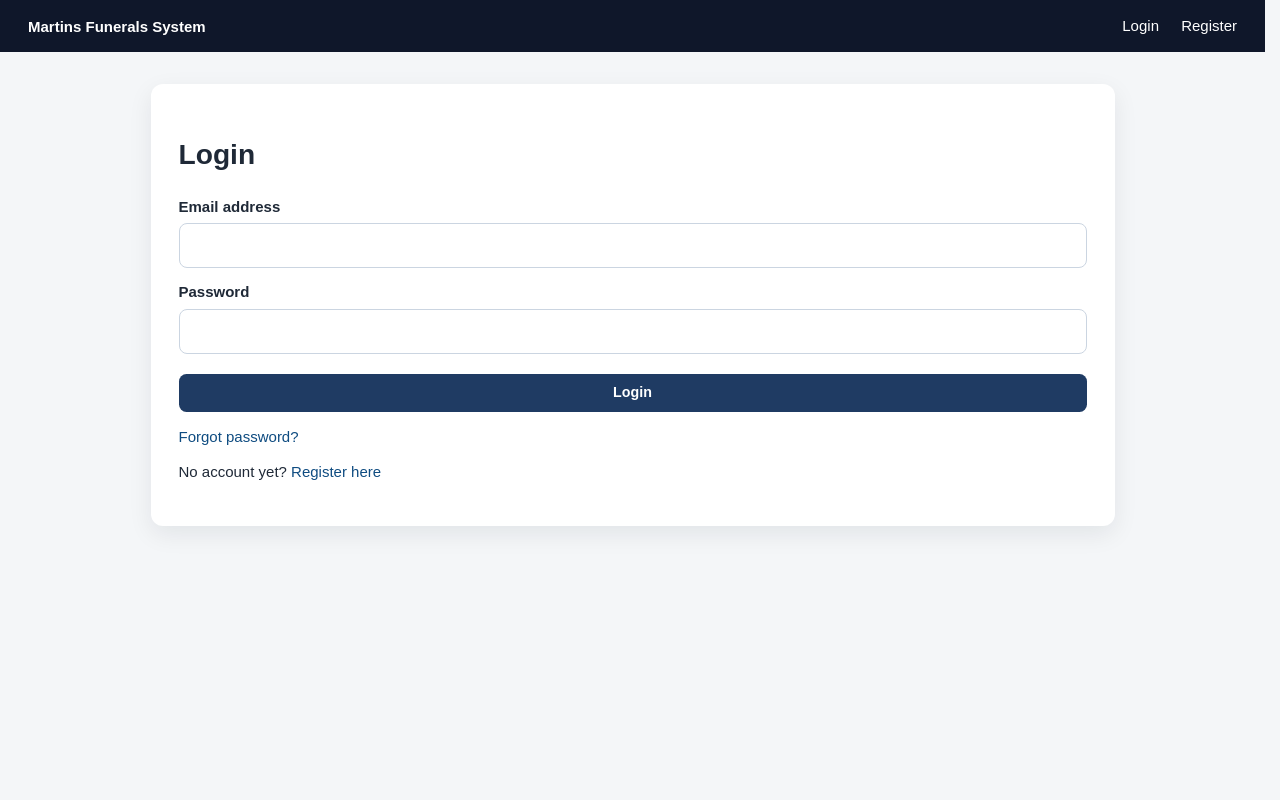
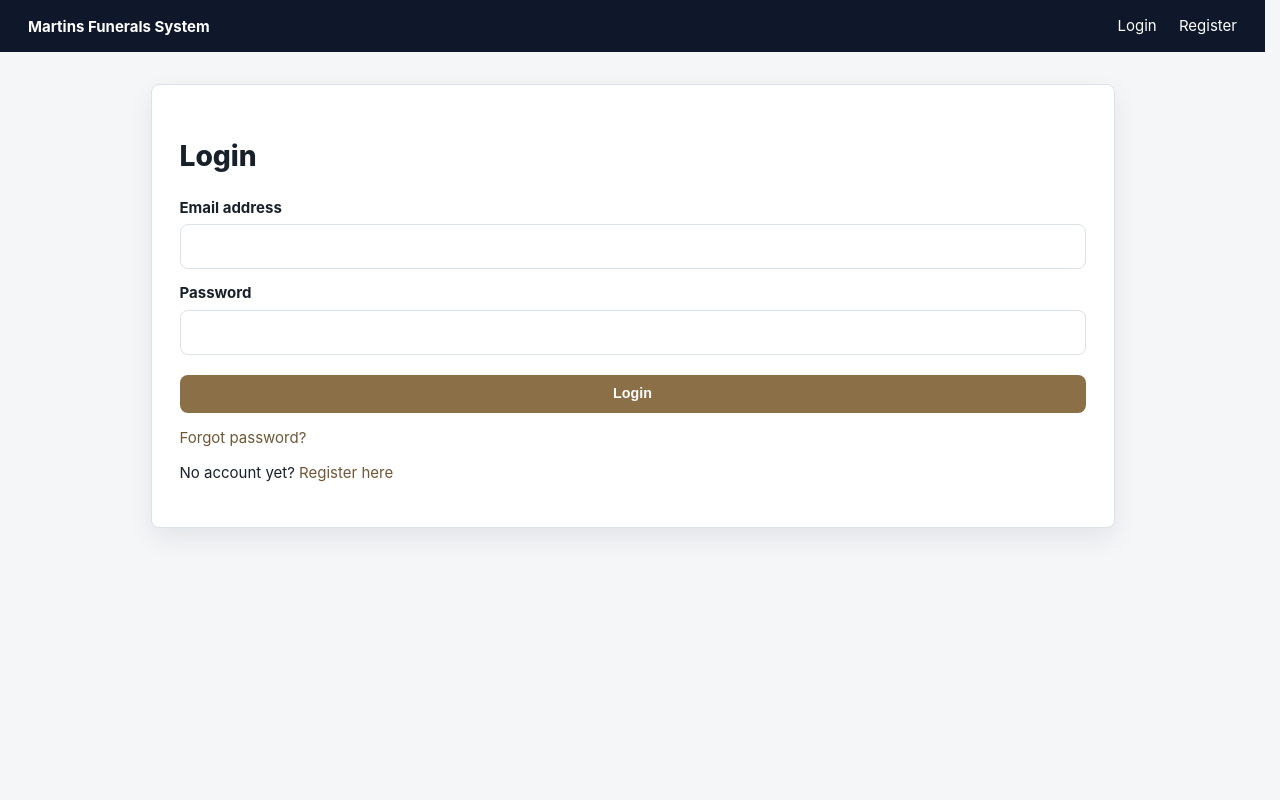
Before and after one commit to WjmPiek/martins-funeral-system, a Flask app: page /login in a window 1280 px wide. Run offline with Flask 3, Linux system fonts and the light colour scheme.

Commit message:
Unify Martins UI theme

```diff
--- /dev/null
+++ b/app/static/css/martins-theme.css
@@ -0,0 +1,48 @@
+:root {
+  --martins-font: Inter, "Segoe UI", Roboto, Arial, sans-serif;
+  --martins-bg: #f4f6f8;
+  --martins-surface: #ffffff;
+  --martins-surface-soft: #f8fafc;
+  --martins-sidebar: #2f3640;
+  --martins-sidebar-strong: #242a32;
+  --martins-primary: #8b6f47;
+  --martins-primary-strong: #6f5737;
+  --martins-accent: #4f7f8f;
+  --martins-text: #18202a;
+  --martins-muted: #64707d;
+  --martins-border: #dce2e8;
+  --martins-radius: 8px;
+  --martins-shadow: 0 10px 26px rgba(24, 32, 42, 0.08);
+  --bg: var(--martins-bg);
+  --panel: var(--martins-surface);
+  --text: var(--martins-text);
+  --muted: var(--martins-muted);
+  --line: var(--martins-border);
+  --primary: var(--martins-primary);
+  --primary-strong: var(--martins-primary-strong);
+  --brand: var(--martins-primary);
+  --brand-dark: var(--martins-primary-strong);
+  --shadow: var(--martins-shadow);
+}
+
+html, body { font-family: var(--martins-font) !important; background: var(--martins-bg) !important; color: var(--martins-text); letter-spacing: 0; }
+body::before { display: none !important; }
+h1, h2, h3, h4, h5, h6 { color: var(--martins-text); letter-spacing: 0 !important; font-weight: 800; }
+a { color: var(--martins-primary-strong); }
+.sidebar, .app-sidebar, .executive-sidebar { background: var(--martins-sidebar) !important; color: #fff !important; border-radius: 0 !important; box-shadow: 4px 0 18px rgba(24,32,42,.16) !important; }
+.sidebar a, .app-sidebar a, .executive-sidebar a, .side-link, .side-toggle, .sidebar-brand, .sidebar-logo { color: #fff !important; border-radius: var(--martins-radius) !important; }
+.sidebar a:hover, .app-sidebar a:hover, .side-link:hover, .side-toggle:hover, .side-link.active, .tab-button.active { background: rgba(255,255,255,.14) !important; color: #fff !important; }
+.sidebar-subnav, .side-submenu { background: var(--martins-sidebar-strong) !important; border-radius: var(--martins-radius) !important; }
+.sidebar-subnav a, .side-submenu a { color: #eef2f6 !important; }
+.topbar, .mobile-topbar, .executive-topbar, .mobile-app-header { background: var(--martins-surface) !important; color: var(--martins-text) !important; border: 1px solid var(--martins-border) !important; border-radius: var(--martins-radius) !important; box-shadow: var(--martins-shadow) !important; }
+.card, .glass-card, .form-card, .panel, .hero-panel, .status-panel, .today-card, .metric, .workspace-card, .exec-card, .dashboard-kpi, .security-checklist, .stat-card, .pipeline-card, .pipeline-column { background: var(--martins-surface) !important; border: 1px solid var(--martins-border) !important; border-radius: var(--martins-radius) !important; box-shadow: var(--martins-shadow) !important; backdrop-filter: none !important; }
+button, .btn, .glass-button, .tab-button, .back-btn, .actions a, .top-toolbar a, .top-toolbar button, input[type="submit"], button[type="submit"] { border-radius: var(--martins-radius) !important; font-weight: 800; box-shadow: none !important; }
+button, .btn-primary, .glass-button, button[type="submit"], input[type="submit"], .actions a:first-child { background: var(--martins-primary) !important; border-color: var(--martins-primary) !important; color: #fff !important; }
+button:hover, .btn-primary:hover, .glass-button:hover { background: var(--martins-primary-strong) !important; border-color: var(--martins-primary-strong) !important; transform: none !important; }
+input, select, textarea, .form-control, .form-select { border: 1px solid var(--martins-border) !important; border-radius: var(--martins-radius) !important; background: #fff !important; color: var(--martins-text) !important; }
+input:focus, select:focus, textarea:focus, .form-control:focus, .form-select:focus { border-color: var(--martins-primary) !important; box-shadow: 0 0 0 3px rgba(139,111,71,.18) !important; outline: none !important; }
+.eyebrow, .nav-group-title, th, .muted, small { letter-spacing: 0 !important; }
+th { background: var(--martins-surface-soft) !important; color: var(--martins-muted) !important; }
+.alert, .flash { border-radius: var(--martins-radius) !important; border: 1px solid var(--martins-border) !important; }
+.login-card, .auth-card, .form-card { max-width: 560px; margin-inline: auto; }
+.login-logo, .sidebar-logo img, .sidebar-brand img { object-fit: contain; }
--- a/app/templates/base.html
+++ b/app/templates/base.html
@@ -7,6 +7,7 @@
 
     <link rel="preload" href="{{ url_for('static', filename='img/logo.png') }}" as="image" fetchpriority="high">
     <link rel="stylesheet" href="{{ url_for('static', filename='css/styles.css', v='v65-single-style') }}">
+    <link rel="stylesheet" href="{{ url_for('static', filename='css/martins-theme.css', v='20260802') }}">
 </head>
 <body class="app-body">
     {% if current_user.is_authenticated %}
```
